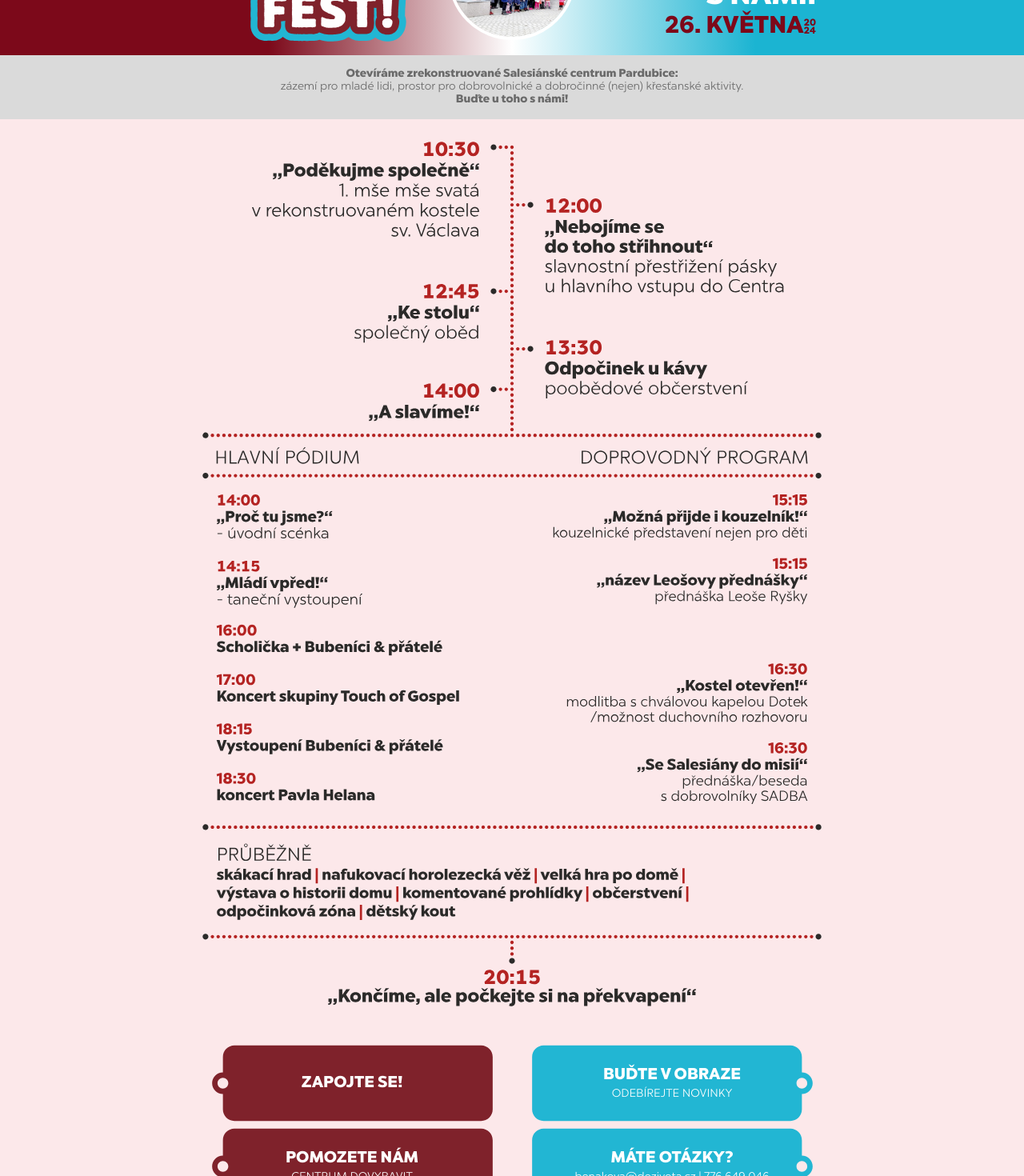
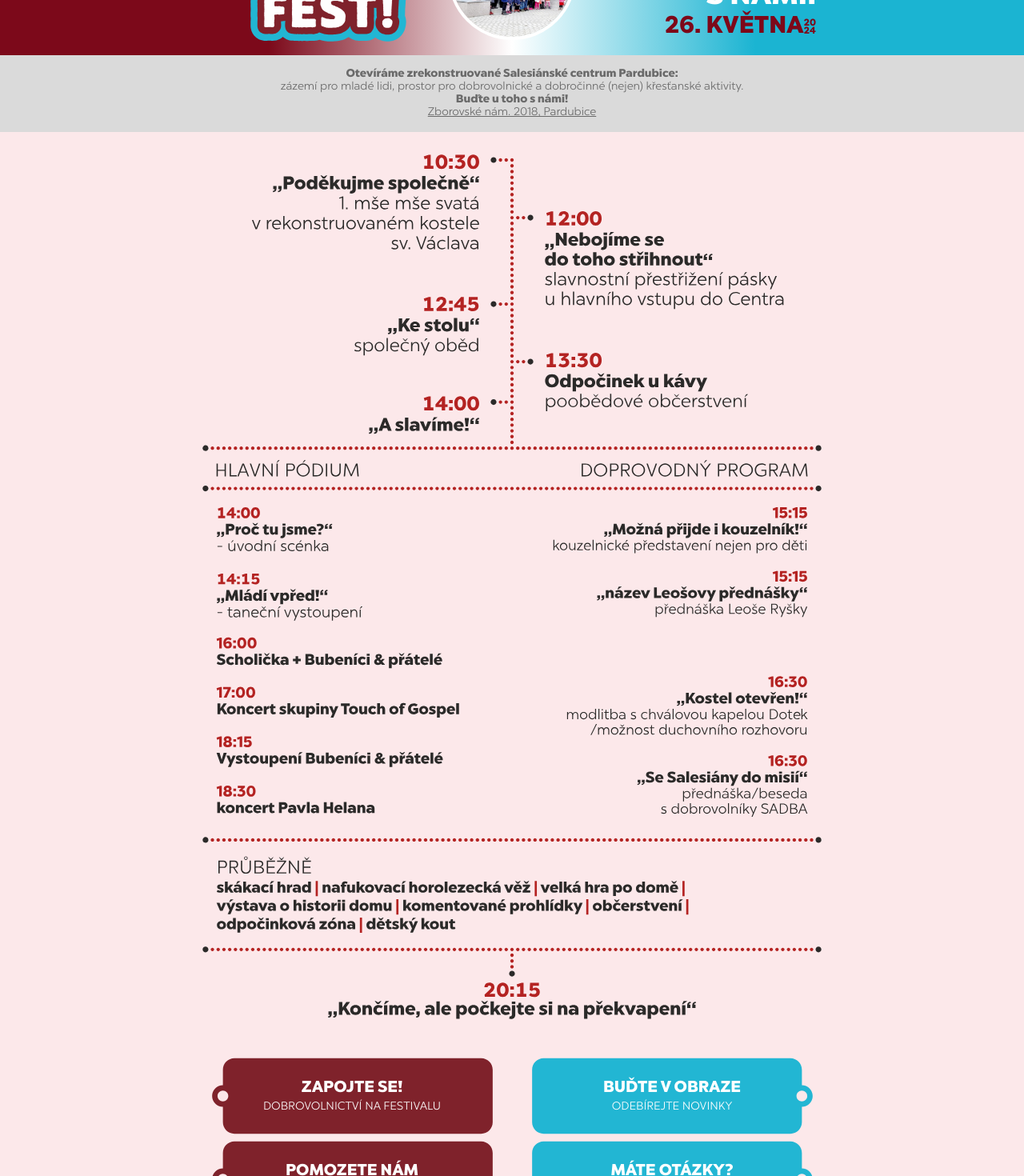
Before and after one commit to Salesiani-Pardubice/OteFEST, a Next.js app: page / in a window 1280 px wide. Shown: the part 220-1690 px from the top of the page at 80% size. Built offline with nearby package versions, Linux system fonts and the light colour scheme.

Commit message:
Add volunteers description

```diff
--- a/app/page.js
+++ b/app/page.js
@@ -53,8 +53,12 @@ export default function Home() {
             <div className="text-xl sm:text-3xl text-[#7D0819] flex flex-row">
               <span>26.&nbsp;května</span>
               <div className="text-xs text-wrap flex flex-col items-center justify-center">
-                <span className="m-0 sm:leading-[.65rem] leading-[.5rem] text-[.5rem] sm:text-xs">20</span>
-                <span className="m-0 sm:leading-[.65rem] leading-[.5rem] text-[.5rem] sm:text-xs">24</span>
+                <span className="m-0 sm:leading-[.65rem] leading-[.5rem] text-[.5rem] sm:text-xs">
+                  20
+                </span>
+                <span className="m-0 sm:leading-[.65rem] leading-[.5rem] text-[.5rem] sm:text-xs">
+                  24
+                </span>
               </div>
             </div>
           </div>
@@ -71,6 +75,14 @@ export default function Home() {
           (nejen) křesťanské aktivity.
           <br />
           <Strong>Buďte u&nbsp;toho s&nbsp;námi!</Strong>
+          <br />
+          <Link
+            href="https://mapy.cz/s/coronogude"
+            target="_blank"
+            className="underline"
+          >
+            Zborovské nám. 2018, Pardubice
+          </Link>
         </p>
       </div>
       <div className="flex flex-row items-center justify-center">
@@ -84,6 +96,10 @@ export default function Home() {
           <p className="sm:text-base md:text-xl text-xs font-chronicaPro">
             Zapojte se!
           </p>
+          <div className="text-xs md:text-sm lowercase sm:uppercase ">
+            <span>DOBROVOLNICTVÍ</span>{" "}
+            <span className="hidden sm:inline">NA FESTIVALU</span>
+          </div>
         </ButtonRed>
         <ButtonBlue target={"/odber-novinek"}>
           <p className="sm:text-base text-xs md:text-xl font-chronicaPro -mb-1 sm:mb-0">
```
